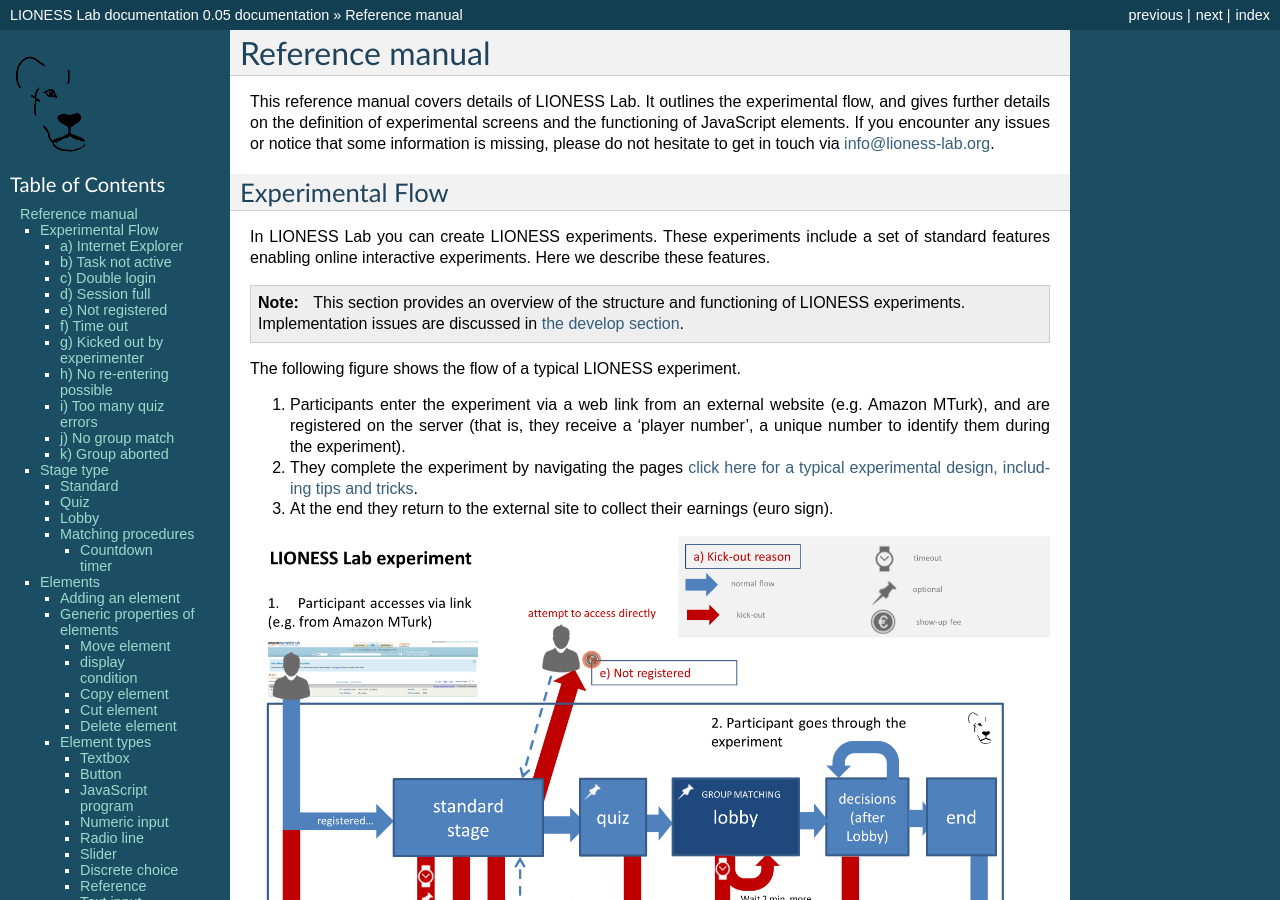
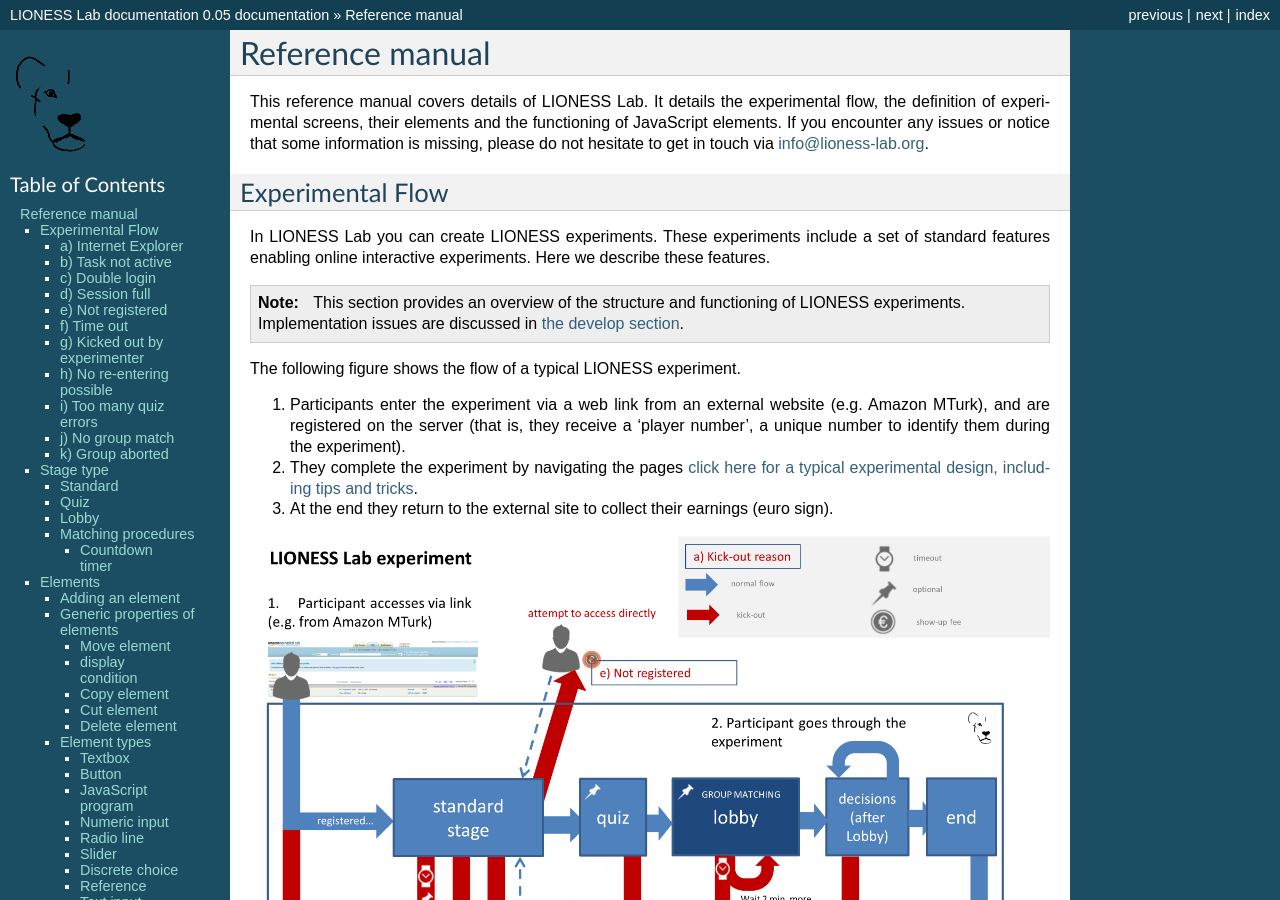
Before and after one commit to marcusgia2505/LIONESS_doc, a Sphinx documentation site: the page built from docs/040_reference_manual.rst, in a window 1280 px wide and 900 px high. Built offline with Sphinx 7.4.7, drawn with Linux system fonts in a browser that asks for light colours.

Commit message:
Update 040_reference_manual.rst

```diff
--- a/docs/040_reference_manual.rst
+++ b/docs/040_reference_manual.rst
@@ -2,7 +2,7 @@
 Reference manual
 =========================
 
-This reference manual covers details of LIONESS Lab. It outlines the experimental flow, and gives further details on the definition of experimental screens and the functioning of JavaScript elements. If you encounter any issues or notice that some information is missing, please do not hesitate to get in touch via info@lioness-lab.org.
+This reference manual covers details of LIONESS Lab. It details the experimental flow, the definition of experimental screens, their elements and the functioning of JavaScript elements. If you encounter any issues or notice that some information is missing, please do not hesitate to get in touch via info@lioness-lab.org.
 
 Experimental Flow
 ==================
```
